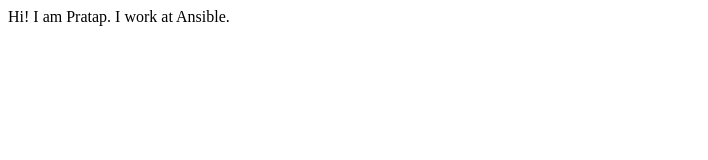
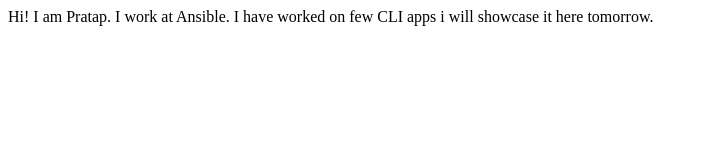
Before and after one commit to deepaksaroha/student-name-site, a plain HTML site: page index.html in a window 1280 px wide. Shown: the whole page, without its empty margins (0-708 px from the left). Drawn offline with Linux system fonts and the light colour scheme.

Commit message:
update details of project

```diff
--- a/index.html
+++ b/index.html
@@ -8,5 +8,7 @@
 </head>
 <body>
     Hi! I am Pratap. I work at Ansible.
+
+    I have worked on few CLI apps i will showcase it here tomorrow.
 </body>
 </html>
```
